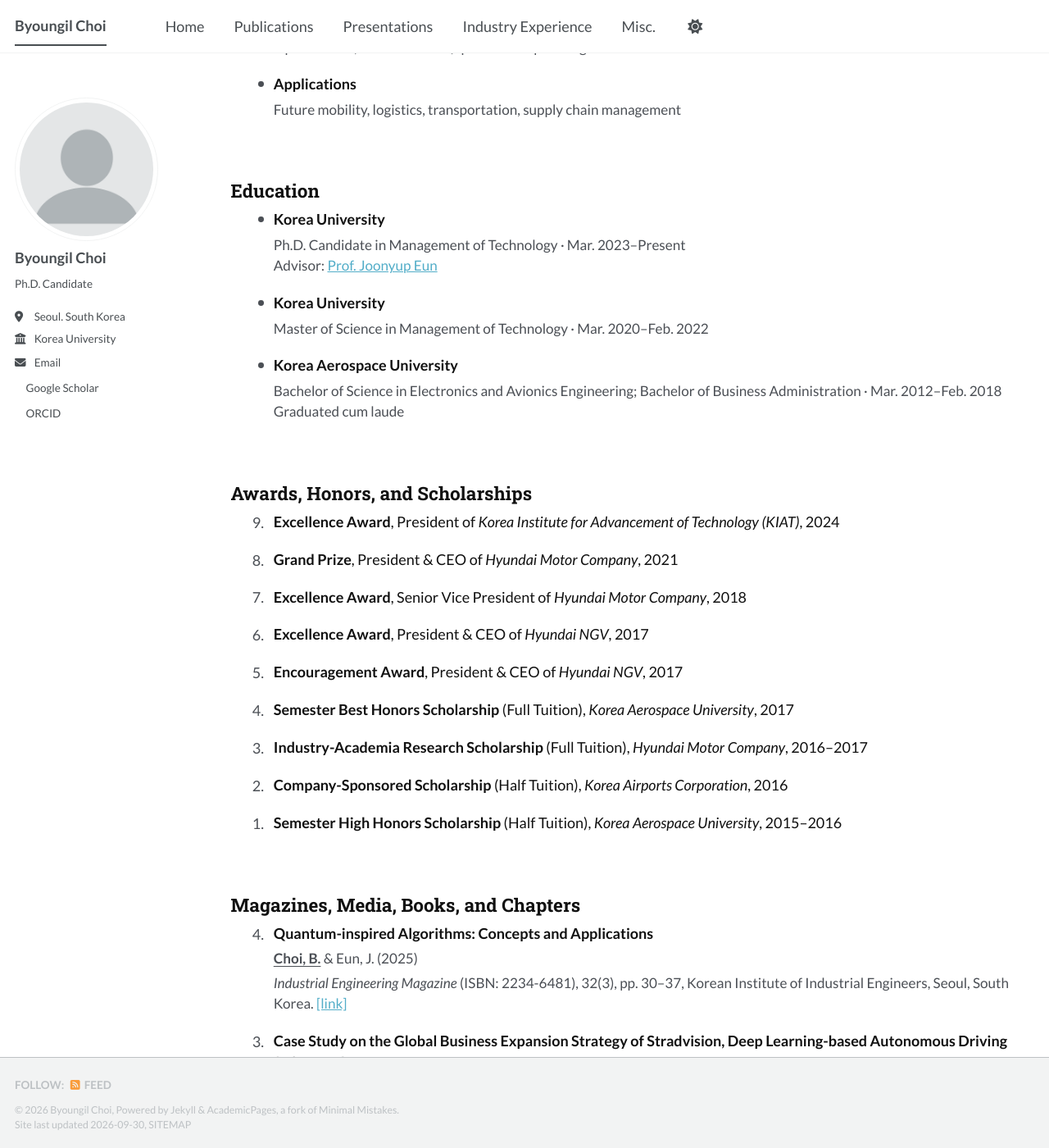
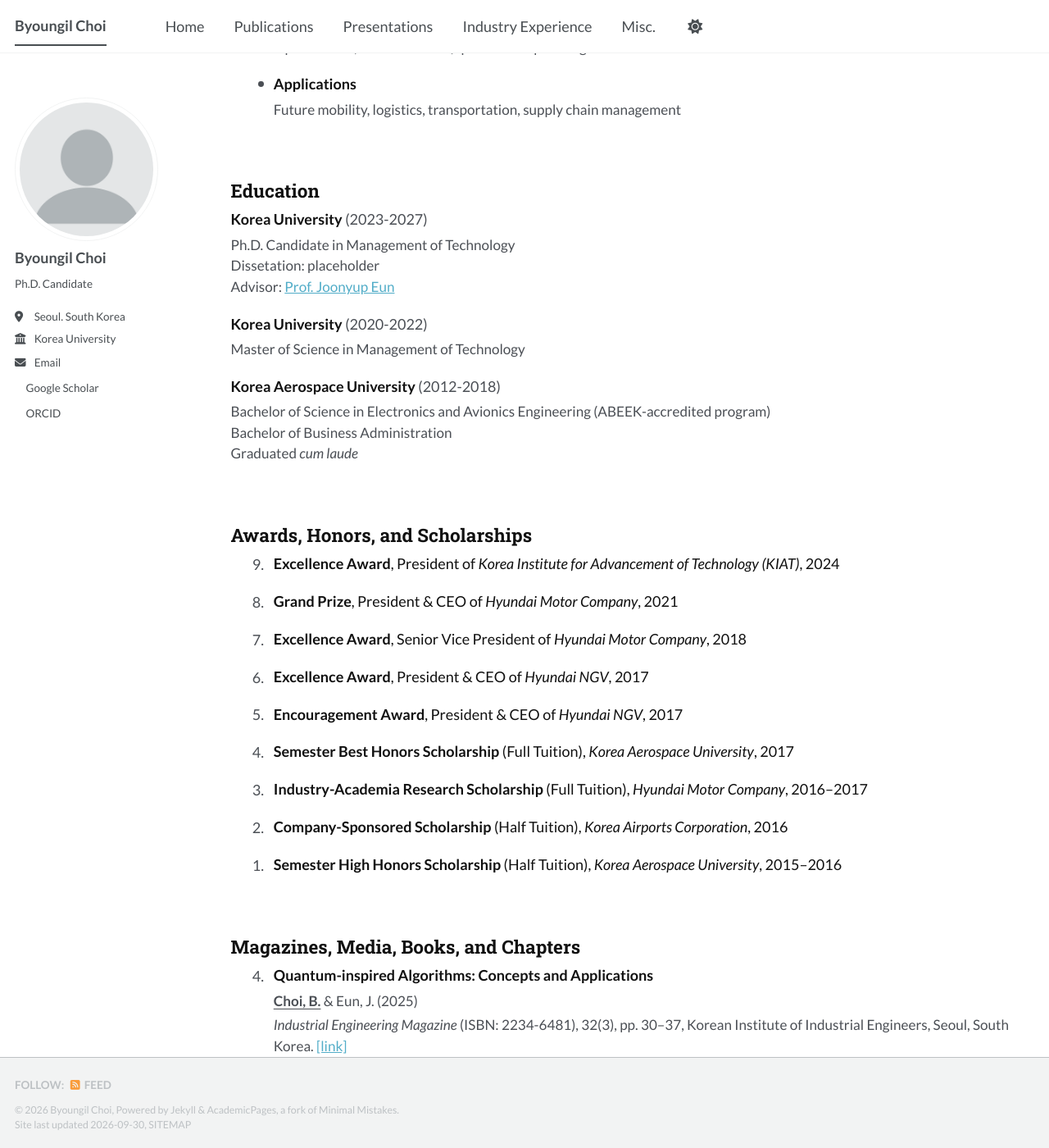
Before and after one commit to smallgiant-cbi/smallgiant-cbi.github.io, a Jekyll site: the page built from _pages/about.html, in a window 1280 px wide and 1400 px high, scrolled down 196 px. Shown: the whole window at 82% size. Built offline with Jekyll 4.4.1, drawn with Linux system fonts in a browser that asks for light colours; a style sheet for code colours, icons or effects is not loaded.

Commit message:
Home 수정

```diff
--- a/_pages/about.html
+++ b/_pages/about.html
@@ -20,10 +20,23 @@ redirect_from:
 
   <section class="publication-section" aria-labelledby="education">
     <h2 id="education">Education</h2>
-    <div class="home-list">
-      <div class="home-entry"><span class="home-dot" aria-hidden="true"></span><div class="publication-content"><h3 class="publication-title">Korea University</h3><p class="publication-details">Ph.D. Candidate in Management of Technology · Mar. 2023–Present</p><p class="publication-details">Advisor: <a href="https://solab.korea.ac.kr/members/professor">Prof. Joonyup Eun</a></p></div></div>
-      <div class="home-entry"><span class="home-dot" aria-hidden="true"></span><div class="publication-content"><h3 class="publication-title">Korea University</h3><p class="publication-details">Master of Science in Management of Technology · Mar. 2020–Feb. 2022</p></div></div>
-      <div class="home-entry"><span class="home-dot" aria-hidden="true"></span><div class="publication-content"><h3 class="publication-title">Korea Aerospace University</h3><p class="publication-details">Bachelor of Science in Electronics and Avionics Engineering; Bachelor of Business Administration · Mar. 2012–Feb. 2018</p><p class="publication-details">Graduated cum laude</p></div></div>
+    <div class="home-education">
+      <article class="home-education-entry">
+        <h3 class="publication-title">Korea University <span class="home-education-dates">(2023-2027)</span></h3>
+        <p class="publication-details">Ph.D. Candidate in Management of Technology</p>
+        <p class="publication-details">Dissetation: placeholder</p>
+        <p class="publication-details">Advisor: <a href="https://solab.korea.ac.kr/members/professor">Prof. Joonyup Eun</a></p>
+      </article>
+      <article class="home-education-entry">
+        <h3 class="publication-title">Korea University <span class="home-education-dates">(2020-2022)</span></h3>
+        <p class="publication-details">Master of Science in Management of Technology</p>
+      </article>
+      <article class="home-education-entry">
+        <h3 class="publication-title">Korea Aerospace University <span class="home-education-dates">(2012-2018)</span></h3>
+        <p class="publication-details">Bachelor of Science in Electronics and Avionics Engineering (ABEEK-accredited program)</p>
+        <p class="publication-details">Bachelor of Business Administration</p>
+        <p class="publication-details">Graduated <em>cum laude</em></p>
+      </article>
     </div>
   </section>
 
--- a/_sass/layout/_home.scss
+++ b/_sass/layout/_home.scss
@@ -28,6 +28,15 @@
 .home-page .home-list--compact .home-dot { margin-top: 0.48rem; }
 .home-page .home-list--compact .publication-details { margin-bottom: 0; }
 
+.home-education-entry {
+  padding: 0.25rem 0 0.8rem;
+}
+
+.home-education-dates {
+  color: var(--publication-meta-color);
+  font-weight: 400;
+}
+
 .home-one-line-list {
   overflow-x: auto;
 }
```
